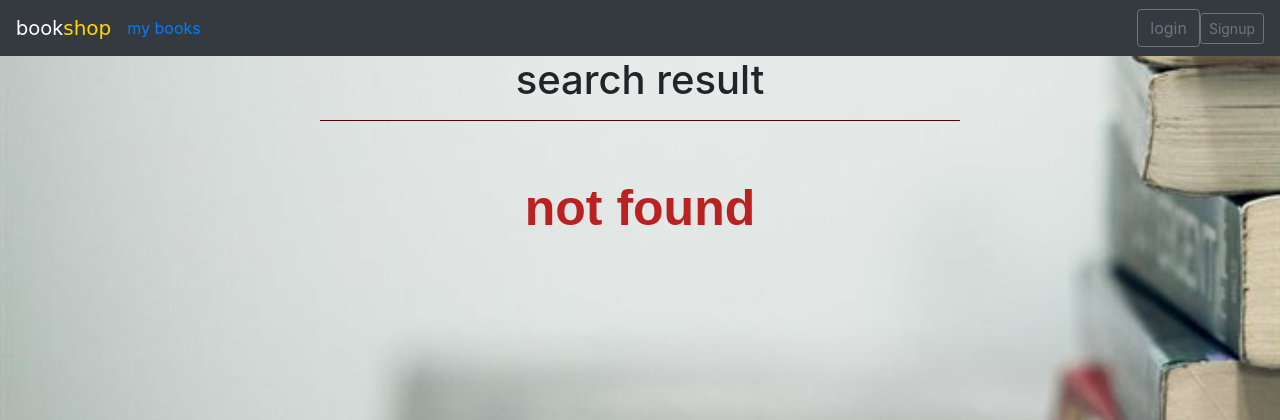
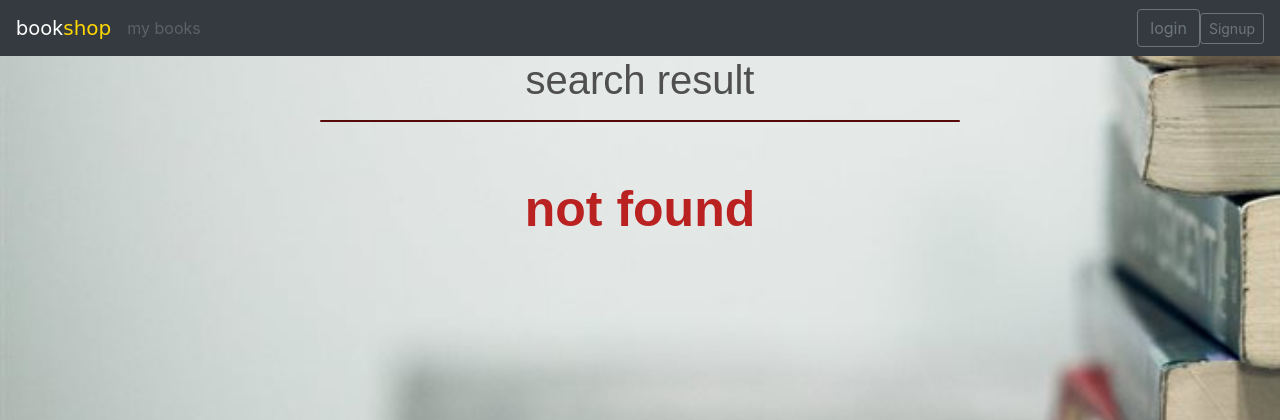
Before and after one commit to amlwalaad/bookshop, a Django app: page /search/ in a window 1280 px wide. Shown: the top 420 px of the page. Run offline with Django 3.2, Linux system fonts and the light colour scheme; some libraries are stand-ins or nearby versions.

Commit message:
"bla bla"

```diff
--- a/bookshop/books/static/books/css/styleproducts.css
+++ b/bookshop/books/static/books/css/styleproducts.css
@@ -39,6 +39,7 @@ position:relative;
     color: black;
     background-color: white;
     border: 3px solid #4f4f4f;
+    text-decoration: none;
 }
 .edit , .Delete{
     font-weight: normal;
@@ -63,9 +64,11 @@ position:relative;
     background-color:white ;
     color: #a41515 ;
     border: 3px solid #a41515;
+    text-decoration: none;
 }
 .edit:hover{
     background-color: white;
     color: #00363a;
     border: 3px solid #00363a;
+    text-decoration: none;
 }
--- a/bookshop/user/static/user/css/detailsofbook.css
+++ b/bookshop/user/static/user/css/detailsofbook.css
@@ -57,6 +57,7 @@ td{
     border: 2px solid #4f4f4f;
     color: #4f4f4f;
     background-color: white;
+    text-decoration: none;
 }
 .return-data{
     color: #570808;
--- a/bookshop/user/templates/user/detailsofbook.html
+++ b/bookshop/user/templates/user/detailsofbook.html
@@ -45,7 +45,9 @@
                 <td> <button type="button" class="borrowe" disabled>Not available</button></td>
             </tr>
             <tr>
+                {% if not user.is_superuser %}
                 <td><span class="return-data">book will return in </span>{{bor_book.data_return}}</td>
+                {% endif %}
             </tr>
             {% endif %}
         </table>
--- a/bookshop/user/templates/user/layout/afterlogin.html
+++ b/bookshop/user/templates/user/layout/afterlogin.html
@@ -5,8 +5,7 @@
     <meta charset="utf-8">
 {% block title %}
     {% endblock %}
-    {% block stytle %}
-    {% endblock %}
+
 <link rel="stylesheet" href="https://maxcdn.bootstrapcdn.com/bootstrap/4.0.0/css/bootstrap.min.css" integrity="sha384-Gn5384xqQ1aoWXA+058RXPxPg6fy4IWvTNh0E263XmFcJlSAwiGgFAW/dAiS6JXm" crossorigin="anonymous">
     <style>
         body{
@@ -23,9 +22,17 @@
         }
         a{
             text-decoration: none;
+            color: #5a6268  ;
 
         }
+        a:hover{
+            text-decoration: none;
+            color: gold;
+        }
+
     </style>
+      {% block stytle %}
+    {% endblock %}
 </head>
 <body>
 <nav class="navbar navbar-expand-sm navbar-dark bg-dark">
@@ -36,7 +43,7 @@
                 <div class="collapse navbar-collapse" id="navbarText">
                      <ul class="navbar-nav me-auto mb-2 mb-lg-0">
                             <li class="nav-item ml-3">
-                                    <a class="navbar-link " href="{% url 'student' %}"> all students </a>
+                                    <a class="navbar-link" href="{% url 'student' %}"> all students </a>
                             </li>
 
                             <li class="nav-item ml-3">
@@ -51,7 +58,11 @@
                 </div>
 
         {% else %}
-             <a class="link bk" href="{% url 'my_books' user.id%}">my books</a>
+        <ul class="navbar-nav mr-auto">
+            <li class="nav-item active">
+             <a class="navbar-link" href="{% url 'my_books' user.id%}">my books</a>
+            </li>
+            </ul>
         {% endif %}
 
 <div class="collapse navbar-collapse" id="mainMenu">
```
